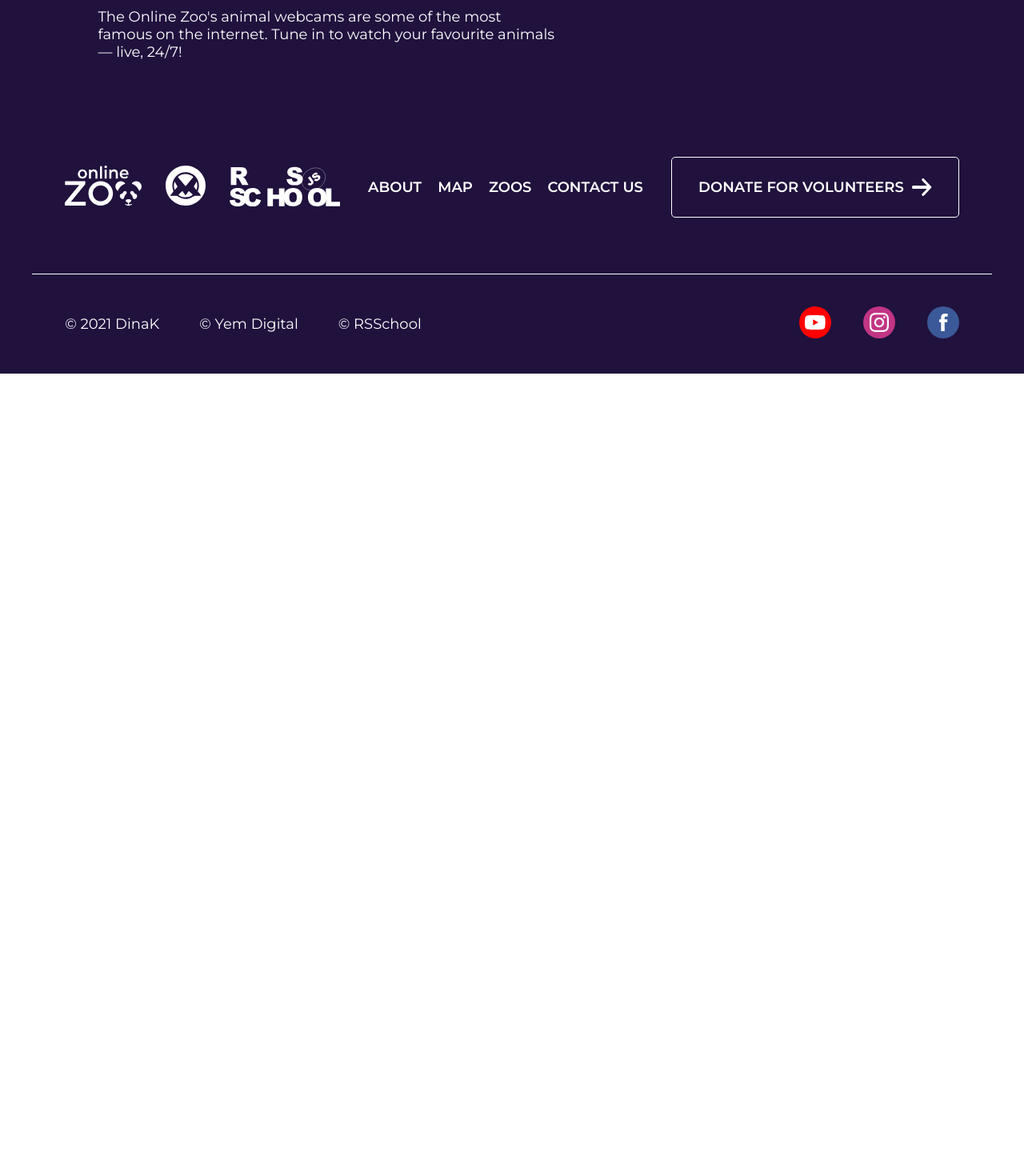
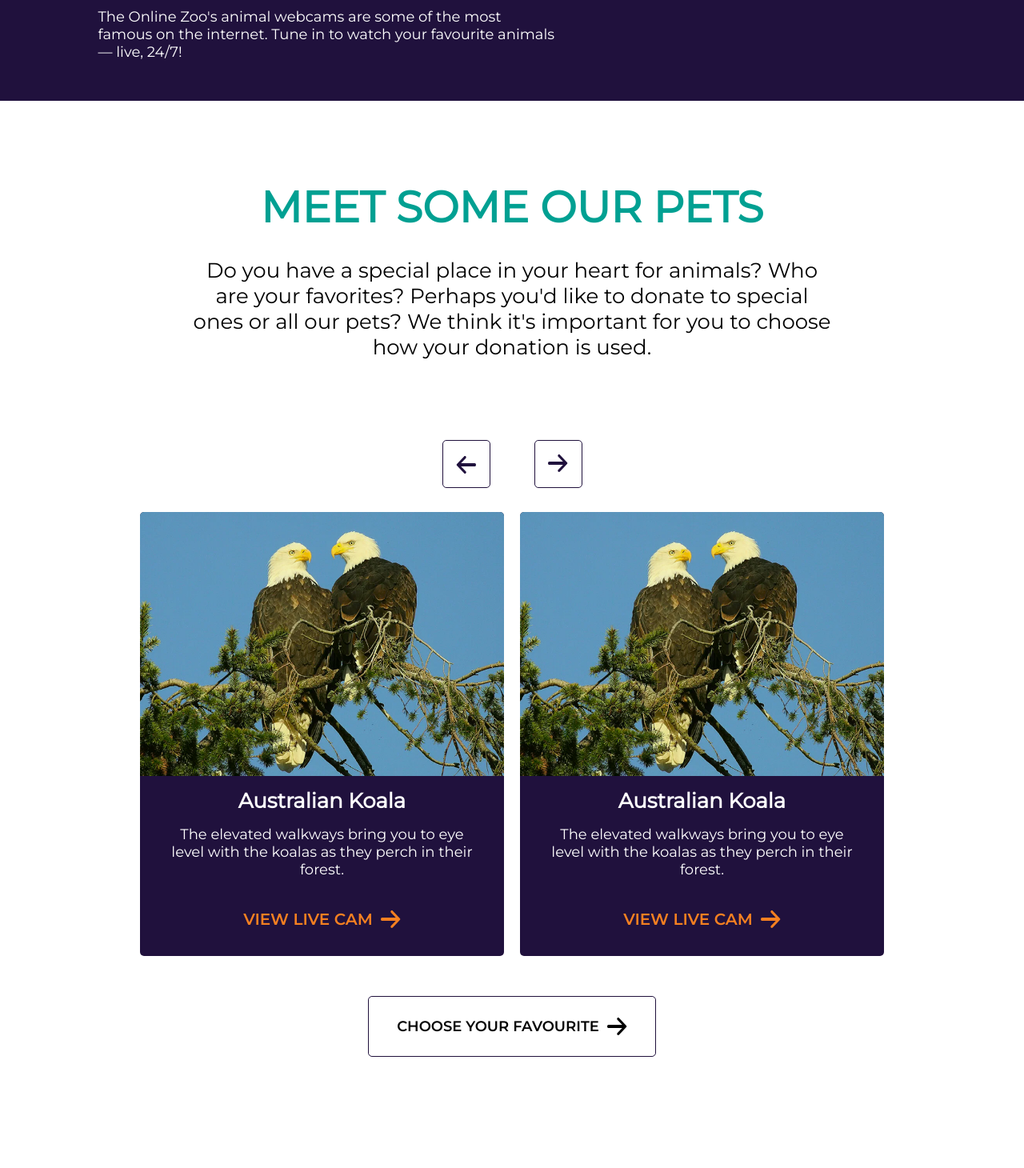
Before and after one commit to Hakimbek/my-online-zoo, a React (Vite) app: page /about in a window 1280 px wide. Shown: the part 2630-4090 px from the top of the page at 80% size. Before the commit the page ends 3097 px from the top, so only its background shows below. Built offline with nearby package versions, Linux system fonts and the light colour scheme.

Commit message:
feat: add pets carousel

```diff
--- a/package.json
+++ b/package.json
@@ -29,13 +29,16 @@
     "react-bootstrap-icons": "^1.11.6",
     "react-dom": "^19.2.4",
     "react-i18next": "^16.6.0",
-    "react-router-dom": "^7.13.1"
+    "react-router-dom": "^7.13.1",
+    "react-slick": "^0.31.0",
+    "slick-carousel": "^1.8.1"
   },
   "devDependencies": {
     "@eslint/js": "^9.39.4",
     "@types/node": "^24.12.0",
     "@types/react": "^19.2.14",
     "@types/react-dom": "^19.2.3",
+    "@types/react-slick": "^0.23.13",
     "@vitejs/plugin-react": "^6.0.1",
     "eslint": "^9.39.4",
     "eslint-config-prettier": "^10.1.8",
--- a/src/components/about/About.tsx
+++ b/src/components/about/About.tsx
@@ -1,6 +1,7 @@
 import { Animal } from './animal/Animal.tsx';
 import { Welcome } from './welcome/Welcome.tsx';
 import { Donation } from './donation/Donation.tsx';
+import { Pets } from './pets/Pets.tsx';
 
 export const About = () => {
   return (
@@ -8,6 +9,7 @@ export const About = () => {
       <Animal />
       <Welcome />
       <Donation />
+      <Pets />
     </section>
   );
 };
--- /dev/null
+++ b/src/components/about/petCard/PetCard.module.css
@@ -0,0 +1,74 @@
+.card {
+  width: 100%;
+  margin: 0;
+  box-sizing: border-box;
+  display: flex;
+  flex-direction: column;
+  gap: 15px;
+  background-color: var(--navy);
+  color: var(--white);
+  border-radius: 5px;
+  cursor: pointer;
+}
+
+.card img {
+  width: 100%;
+  height: 330px;
+  object-fit: cover;
+  border-top-left-radius: 5px;
+  border-top-right-radius: 5px;
+}
+
+.content {
+  padding: 0 30px 10px 30px;
+  display: flex;
+  flex-direction: column;
+  gap: 15px;
+}
+
+.card h3 {
+  padding: 0;
+  margin: 0;
+  text-align: center;
+  font-size: 26px;
+}
+
+.card p {
+  padding: 0;
+  margin: 0;
+  text-align: center;
+  font-size: 18px;
+}
+
+.card button {
+  width: 240px;
+  margin: 0 auto;
+  padding: 24px 0;
+  display: flex;
+  align-items: center;
+  justify-content: center;
+  gap: 10px;
+  text-transform: uppercase;
+  font-family: MontserratSemiBold, sans-serif;
+  font-size: 20px;
+  background-color: transparent;
+  border: none;
+  border-radius: 5px;
+  color: var(--orange);
+  cursor: pointer;
+  transition: all 0.3s ease-in-out;
+}
+
+.card button path {
+  fill: var(--orange);
+  transition: all 0.3s ease-in-out;
+}
+
+.card button:hover {
+  background-color: var(--orange);
+  color: var(--white);
+}
+
+.card button:hover path {
+  fill: var(--white);
+}
--- /dev/null
+++ b/src/components/about/petCard/PetCard.tsx
@@ -0,0 +1,22 @@
+import { RightArrowIcon } from '../../icons';
+import Eagle from '../../../assets/images/eagles.png';
+import styles from './PetCard.module.css';
+
+export const PetCard = () => {
+  return (
+    <div className={styles.card}>
+      <img src={Eagle} alt="Eagle" />
+      <div className={styles.content}>
+        <h3>Australian Koala</h3>
+        <p>
+          The elevated walkways bring you to eye level with the koalas as they
+          perch in their forest.
+        </p>
+        <button>
+          VIEW LIVE CAM
+          <RightArrowIcon />
+        </button>
+      </div>
+    </div>
+  );
+};
--- /dev/null
+++ b/src/components/about/pets/Pets.module.css
@@ -0,0 +1,196 @@
+.pets {
+  padding: 50px 0;
+}
+
+.content {
+  display: flex;
+  flex-direction: column;
+  gap: 30px;
+}
+
+.content h2 {
+  padding: 0;
+  margin: 0;
+  text-align: center;
+  text-transform: uppercase;
+  font-size: 26px;
+  color: var(--turquoise);
+}
+
+.content p {
+  padding: 0 10px;
+  margin: 0;
+  text-align: center;
+}
+
+.carousel {
+  margin-top: 30px;
+  display: flex;
+  flex-direction: column;
+  justify-content: center;
+  align-items: center;
+}
+
+.nav {
+  display: none;
+  gap: 55px;
+}
+
+.nav button {
+  width: 60px;
+  height: 60px;
+  background-color: transparent;
+  border: 1px solid var(--navy);
+  border-radius: 5px;
+  transition: all 0.3s ease-in-out;
+  cursor: pointer;
+}
+
+.nav button path {
+  fill: var(--navy);
+}
+
+.nav button:hover {
+  background-color: var(--navy);
+}
+
+.nav button:hover path {
+  fill: var(--white);
+}
+
+.nav button:first-child {
+  transform: rotate(-180deg);
+}
+
+.slider {
+  width: 100%;
+  max-width: 300px;
+}
+
+.slideWrapper {
+  padding: 0 5px;
+  box-sizing: border-box;
+}
+
+.favourite {
+  margin-top: 50px;
+  display: none;
+  justify-content: center;
+}
+
+.favourite button {
+  width: 345px;
+  padding: 26px 0;
+  display: flex;
+  align-items: center;
+  justify-content: center;
+  gap: 10px;
+  border: 1px solid var(--navy);
+  border-radius: 5px;
+  text-transform: uppercase;
+  font-size: 18px;
+  font-family: MontserratSemiBold, sans-serif;
+  color: var(--black);
+  background-color: transparent;
+  transition: all 0.3s ease-in-out;
+  cursor: pointer;
+}
+
+.favourite button path {
+  fill: var(--black);
+  transition: all 0.3s ease-in-out;
+}
+
+.favourite button:hover {
+  background-color: var(--navy);
+  color: var(--white);
+}
+
+.favourite button:hover path {
+  fill: var(--white);
+}
+
+@media (min-width: 640px) {
+  .pets {
+    padding: 100px 0;
+  }
+
+  .content {
+    align-items: center;
+  }
+
+  .content h2 {
+    width: 390px;
+    font-size: 54px;
+  }
+
+  .content p {
+    width: 600px;
+    font-size: 26px;
+  }
+
+  .slider {
+    max-width: 620px;
+  }
+
+  .slideWrapper {
+    padding: 0 10px;
+  }
+
+  .favourite {
+    display: flex;
+  }
+}
+
+@media (min-width: 1200px) {
+  .pets {
+    padding: 100px 0 150px 0;
+  }
+
+  .content h2 {
+    width: 650px;
+  }
+
+  .content p {
+    width: 830px;
+  }
+
+  .carousel {
+    margin-top: 100px;
+  }
+
+  .nav {
+    display: flex;
+    margin-bottom: 30px;
+  }
+
+  .slider {
+    max-width: 950px;
+  }
+
+  .favourite button {
+    width: 360px;
+  }
+}
+
+@media (min-width: 1920px) {
+  .pets {
+    padding: 130px 0 150px 0;
+  }
+
+  .content p {
+    width: 920px;
+  }
+
+  .nav {
+    margin-bottom: 50px;
+  }
+
+  .slider {
+    max-width: 1440px;
+  }
+
+  .slideWrapper {
+    padding: 0 20px;
+  }
+}
--- /dev/null
+++ b/src/components/about/pets/Pets.tsx
@@ -0,0 +1,83 @@
+import { RightArrowIcon } from '../../icons';
+import Slick from 'react-slick';
+import { useRef } from 'react';
+import { PetCard } from '../petCard/PetCard.tsx';
+import styles from './Pets.module.css';
+
+const Slider = (Slick as unknown as { default: typeof Slick }).default || Slick;
+
+export const Pets = () => {
+  const sliderRef = useRef<Slick | null>(null);
+
+  const settings = {
+    dots: false,
+    arrows: false,
+    infinite: true,
+    speed: 500,
+    initialSlide: 0,
+    slidesToShow: 3,
+    slidesToScroll: 3,
+    responsive: [
+      {
+        breakpoint: 1919,
+        settings: {
+          slidesToShow: 2,
+          slidesToScroll: 2,
+        },
+      },
+      {
+        breakpoint: 639,
+        settings: {
+          slidesToShow: 1,
+          slidesToScroll: 1,
+        },
+      },
+    ],
+  };
+
+  return (
+    <div className={styles.pets}>
+      <div className={styles.content}>
+        <h2>Meet some our Pets</h2>
+        <p>
+          Do you have a special place in your heart for animals? Who are your
+          favorites? Perhaps you'd like to donate to special ones or all our
+          pets? We think it's important for you to choose how your donation is
+          used.
+        </p>
+      </div>
+      <div className={styles.carousel}>
+        <div className={styles.nav}>
+          <button onClick={() => sliderRef.current?.slickPrev()}>
+            <RightArrowIcon />
+          </button>
+          <button onClick={() => sliderRef.current?.slickNext()}>
+            <RightArrowIcon />
+          </button>
+        </div>
+        <div className={styles.slider}>
+          <Slider ref={sliderRef} {...settings}>
+            <div className={styles.slideWrapper}>
+              <PetCard />
+            </div>
+            <div className={styles.slideWrapper}>
+              <PetCard />
+            </div>
+            <div className={styles.slideWrapper}>
+              <PetCard />
+            </div>
+            <div className={styles.slideWrapper}>
+              <PetCard />
+            </div>
+          </Slider>
+        </div>
+      </div>
+      <div className={styles.favourite}>
+        <button>
+          choose your favourite
+          <RightArrowIcon />
+        </button>
+      </div>
+    </div>
+  );
+};
--- a/src/main.tsx
+++ b/src/main.tsx
@@ -11,6 +11,8 @@ import { ThemeProvider } from './context/ThemeContext.tsx';
 import { Contact } from './components/contact/Contact.tsx';
 import { Map } from './components/map/Map.tsx';
 import { About } from './components/about/About.tsx';
+import 'slick-carousel/slick/slick.css';
+import 'slick-carousel/slick/slick-theme.css';
 import './index.css';
 
 const router = createBrowserRouter([
```
Also changed, not shown: 1 other file (tests, documents, lock files or other folders).
